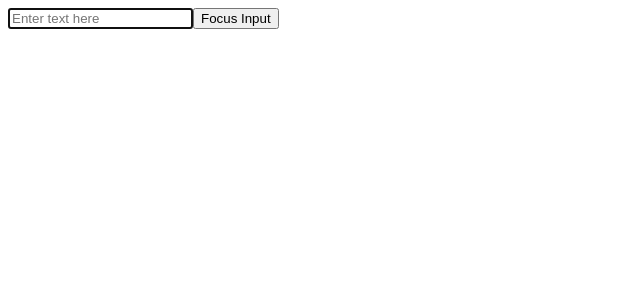
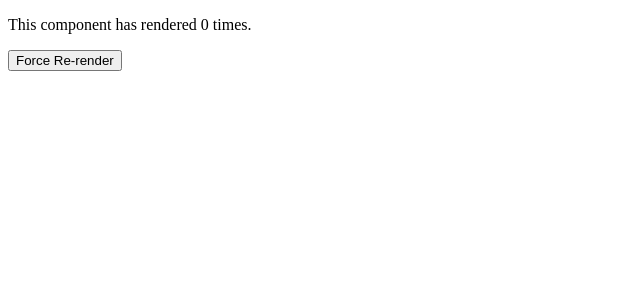
Before and after one commit to subh511/assignment_week_6, a React (Vite) app: page / in a window 1280 px wide. Shown: the top 300 px of the page, without its empty margins (0-640 px from the left). Built offline with nearby package versions, Linux system fonts and the light colour scheme.

Commit message:
use Ref for dynamically done

```diff
--- a/src/App.jsx
+++ b/src/App.jsx
@@ -1,6 +1,8 @@
 //import { Assignment1 } from "./components/Assignment1"
 
-import Assignment1 from "./components/useRef/Assignment1"
+import Assignment2 from "./components/useRef/Assignment2"
+
+//import Assignment1 from "./components/useRef/Assignment1"
 
 //import { Assignment2 } from "./components/useCallback/Assignment2"
 
@@ -18,7 +20,8 @@ function App() {
     {/*<Assignment3/>*/}
     {/*<Assignment1/>*/}
     {/*<Assignment2/>*/}
-    <Assignment1/>
+    {/*<Assignment1/>*/}
+    <Assignment2/>
     </div>
   )
 }
--- a/src/components/useRef/Assignment2.jsx
+++ b/src/components/useRef/Assignment2.jsx
@@ -1,19 +1,26 @@
-import React, { useState, useCallback } from 'react';
+import  React,{ useState, useRef } from 'react';
 
 // Create a component that tracks and displays the number of times it has been rendered. Use useRef to create a variable that persists across renders without causing additional renders when it changes.
 
-export function Assignment2() {
-    const [, forceRender] = useState(0);
+function Assignment2() {
+    const [count,setCount] = useState(0);
+
+    const numberOfTimesReRendered = useRef(0);
 
     const handleReRender = () => {
         // Update state to force re-render
-        forceRender(Math.random());
+        //forceRender(Math.random());
+        setCount(count + 1);
     };
+
+    numberOfTimesReRendered.current = numberOfTimesReRendered.current + 1;
 
     return (
         <div>
-            <p>This component has rendered {0} times.</p>
-            <button onClick={handleReRender}>Force Re-render</button>
+            <p>This component has rendered {count} times.</p>
+            <button ref={numberOfTimesReRendered} onClick={handleReRender}>Force Re-render</button>
         </div>
     );
-};
+}
+
+export default Assignment2;
```
